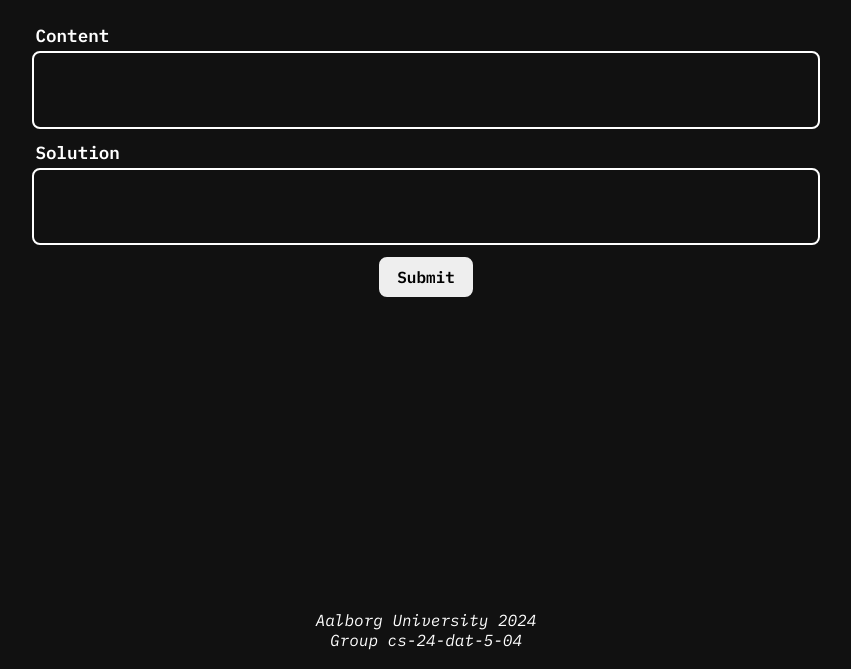
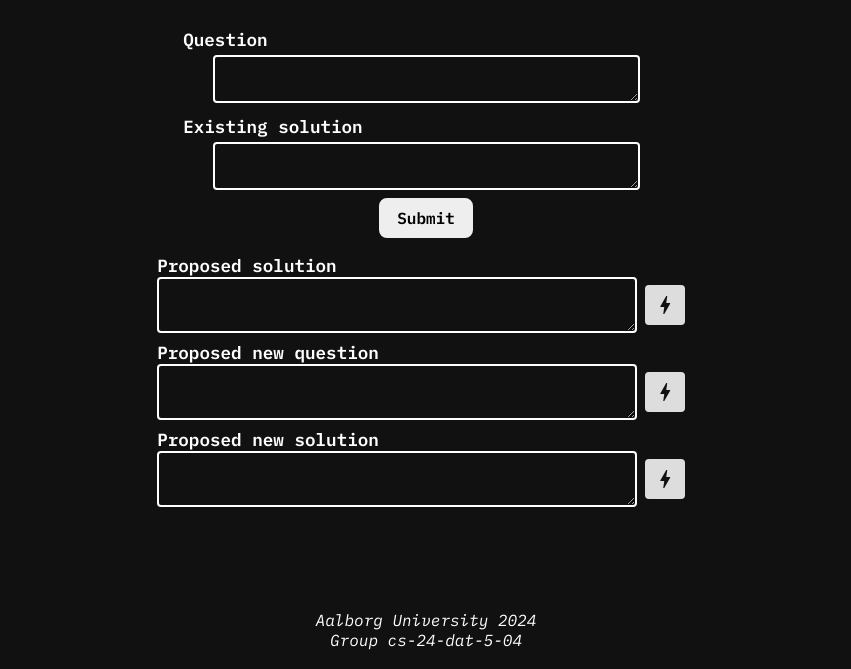
Before and after one commit to cs-24-dat-5-04/p5, a Flask app: page /exercise/1 in a window 1280 px wide. Shown: the part 131-800 px from the top of the page, without its empty margins (214-1065 px from the left). Run offline with Flask 3, Linux system fonts and the light colour scheme; parts of the project's set-up code (start-up, migrations or seed data) failed here and were passed over.

Commit message:
Exercise UI

```diff
--- a/app/static/css/style.css
+++ b/app/static/css/style.css
@@ -396,12 +396,47 @@ ol.crud {
     align-items: center;
     justify-content: center;
 }
-.exercise input[type="text"] {
-    width: 80ch;
-    height: 6ch;
+textarea {
+    background: #111;
+    color: white;
+    border: 2px solid white;
+    border-radius: 0.25rem;
+    padding: 0.25rem;
 }
 .exercise label {
-    width: 80ch;
+    width: 50ch;
     align-self: center;
-    margin-left: 6ch;
+    margin-left: 4ch;
+    padding: 0.25rem 0;
 }
+
+.exercise-proposals {
+    display: grid;
+    grid-template-columns: 50ch 6ch;
+    grid-template-rows: repeat(2ch 6ch 2ch 6ch 2ch 6ch);
+}
+
+.exercise-proposals > * {
+    background: #111;
+}
+
+.exercise-proposals label, .exercise-proposals textarea {
+    grid-column: 1 / 2;
+}
+
+.exercise-proposals button {
+    margin: 0.5rem;
+    background: #ddd;
+    border-radius: 0.25rem;
+    height: 5ch;
+    width: 5ch;
+}
+
+.exercise-proposals button:hover {
+    background-color: white;
+    cursor: pointer;
+}
+.exercise-proposals button span {
+    color: #111;
+    padding-top: 4px;
+}
--- a/app/static/js/crud.js
+++ b/app/static/js/crud.js
@@ -70,7 +70,6 @@ function createSemester(event) {
 }
 
 function createExercise(lesson_id) {
-    alert(lesson_id);
     const lesson = document.createElement('input');
     lesson.name = 'lesson_id';
     lesson.value = lesson_id;
--- a/app/templates/show_exercise.html
+++ b/app/templates/show_exercise.html
@@ -6,11 +6,22 @@
 <h1>{{ exercise }}</h1>
 <div class="centered">
     <form class="exercise" action="/update_exercise/{{ exercise.exercise_id }}" method="POST">
-        <label for="exercise_content">Content</label>
-        <input type="text" name="exercise_content" value="{% if exercise.exercise_content != None %}{{ exercise.exercise_content }}{% endif %}">
-        <label for="exercise_solution">Solution</label>
-        <input type="text" name="exercise_solution" value="{% if exercise.exercise_solution != None %}{{ exercise.exercise_solution }}{% endif %}">
+        <label for="exercise_content">Question</label>
+        <textarea type="text" name="exercise_content" value="{% if exercise.exercise_content != None %}{{ exercise.exercise_content }}{% endif %}" rows="2" cols="50"></textarea>
+        <label for="exercise_solution">Existing solution</label>
+        <textarea type="text" name="exercise_solution" value="{% if exercise.exercise_solution != None %}{{ exercise.exercise_solution }}{% endif %}" rows="2" cols="50"></textarea>
         <input type="submit" value="Submit">
     </form>
 </div>
+<div class="exercise-proposals centered">
+    <label for="exercise_solution">Proposed solution</label>
+    <textarea readonly type="text" name="prompt_solution" value="" rows="2" cols="50"></textarea>
+    <button type="submit"><span class="material-icons">bolt</span></button>
+    <label for="exercise_solution">Proposed new question</label>
+    <textarea readonly type="text" name="prompt_new_question" value="" rows="2" cols="50"></textarea>
+    <button type="submit"><span class="material-icons">bolt</span></button>
+    <label for="exercise_solution">Proposed new solution</label>
+    <textarea readonly type="text" name="prompt_new_solution" value="" rows="2" cols="50"></textarea>
+    <button type="submit"><span class="material-icons">bolt</span></button>
+</div>
 {% endblock %}
```
Also changed, not shown: app/templates/dashboard.html (indentation only).
